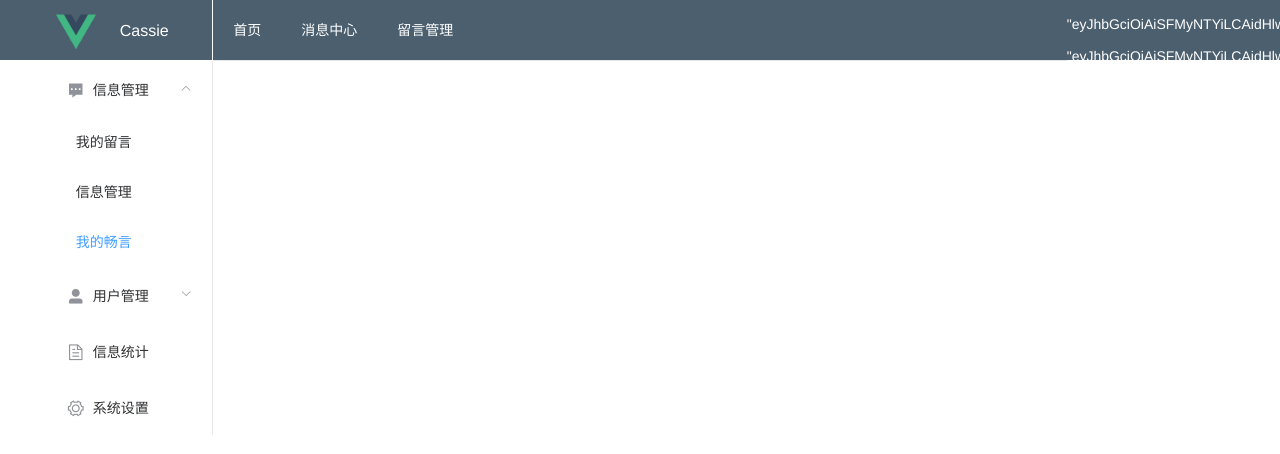
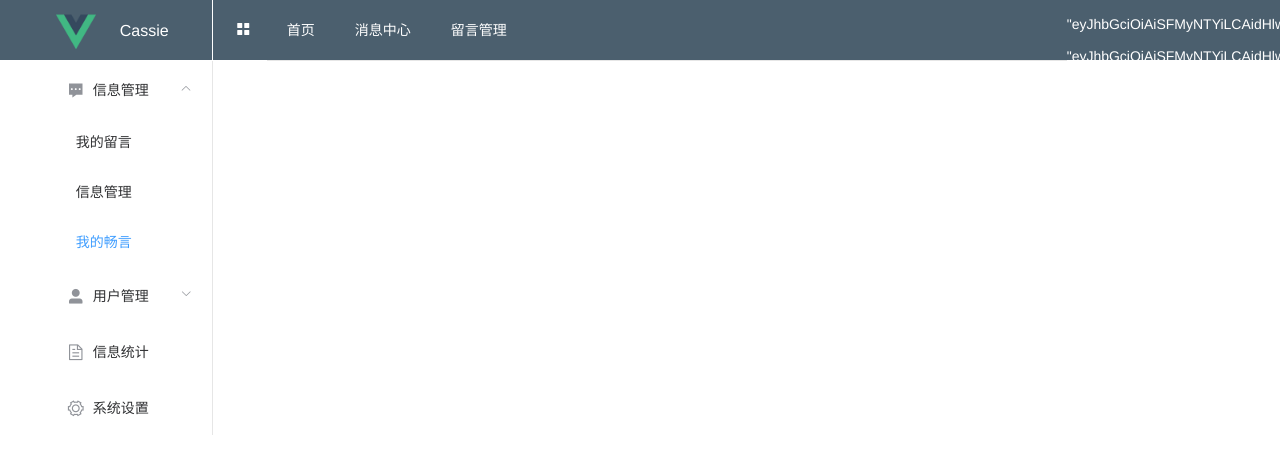
Before and after one commit to Howe94/employment, a Vue app: page /#/ in a window 1280 px wide. Shown: the top 454 px of the page. Built offline with nearby package versions, Linux system fonts and the light colour scheme; sample sign-in values are in the browser's storage.

Commit message:
second commit

```diff
--- a/package.json
+++ b/package.json
@@ -18,7 +18,8 @@
     "sass-loader": "^7.3.1",
     "vue": "^2.5.2",
     "vue-i18n": "^8.15.0",
-    "vue-router": "^3.0.1"
+    "vue-router": "^3.0.1",
+    "vuex": "^3.1.1"
   },
   "devDependencies": {
     "autoprefixer": "^7.1.2",
--- a/src/main.js
+++ b/src/main.js
@@ -5,6 +5,7 @@ import ElementUI from 'element-ui';
 import 'element-ui/lib/theme-chalk/index.css'
 import api from './http/index'
 import i18n from './i18n/index'
+import store from './store/index'
 
 Vue.config.productionTip = false
 Vue.use(ElementUI);
@@ -13,6 +14,7 @@ Vue.use(api)
 new Vue({
   el: '#app',
   i18n,
+  store,
   router,
   render: h => h(App)
 })
--- /dev/null
+++ b/src/store/index.js
@@ -0,0 +1,26 @@
+import Vue from 'vue'
+import vuex from 'vuex'
+
+Vue.use(vuex);
+import AppStore from './modules/AppStore.js';
+const store = new vuex.Store({
+    state: {
+        appName: "Cassie",  // 应用名称
+        collapse:false  // 导航栏收缩状态
+    },
+    getters: {
+        collapse(state){// 对应着上面state
+            return collapse;
+        }
+    },
+    mutations: {
+        collapse(state){  // 改变收缩状态
+            state.collapse = !state.collapse;
+        }
+    },
+    actions: {
+
+    }
+})
+
+export default store
--- /dev/null
+++ b/src/store/modules/AppStore.js
@@ -0,0 +1,19 @@
+export default {
+    state: {
+        // appName: "I like Kitty",  // 应用名称
+        collapse:true  // 导航栏收缩状态
+    },
+    getters: {
+        collapse(state){// 对应着上面state
+            return collapse;
+        }
+    },
+    mutations: {
+        collapse(state){  // 改变收缩状态
+            state.collapse = !state.collapse;
+        }
+    },
+    actions: {
+
+    }
+}
--- a/src/views/header/index.vue
+++ b/src/views/header/index.vue
@@ -1,9 +1,19 @@
 <template>
     <el-col :span="24" class="header">
-      <el-col :span="4" class="logo" :class="isCollapse?'logo-collapse-width':'logo-width'">
+      <!-- <el-col :span="4" class="logo" :class="this.$store.state.collapse?'menu-bar-collapse-width':'el-col-4'">
         <img :src="this.logo" /><span>{{isCollapse?sysName:sysName}}</span>
+      </el-col> -->
+      <div class="logo" :class="this.$store.state.collapse?'el-col-1':'el-col-4'">
+        <img :src="this.logo" /><span>{{this.$store.state.collapse?"":sysName}}</span>
+      </div>
+      <el-col :span="1">
+        <div class="tools" @click.prevent="collapse">
+            <i class="el-icon-menu"></i>
+        </div>
+					<!-- <i class="fa fa-align-justify"></i> -->
 	  </el-col>
-      <el-col :span="16">
+
+      <el-col :span="15">
         <div class="hearNavBar">
           <el-menu
             :default-active="activeIndex"
@@ -43,6 +53,7 @@
 <script>
 import axios from "axios";
 import mock from "@/mock/index.js";
+import store from "@/store/index.js"
 export default {
     data() {
         return {
@@ -54,8 +65,27 @@ export default {
         };
     },
 
-  methods: {},
+    methods: {
+        //折叠导航栏
+        collapse: function() {
+            this.$store.commit('collapse')
+            // this.isCollapse = !this.isCollapse;
+        },
+        //退出登录
+        logout: function() {
+        var _this = this;
+        this.$confirm("确认退出吗?", "提示", {
+            type: "warning"
+        })
+            .then(() => {
+            sessionStorage.removeItem("user");
+            this.$router.push("/login");
+            })
+            .catch(() => {});
+        }
+    },
     mounted() {
+        // this.sysName = this.$store.state.collapse+"1"
         this.sysName = "Cassie";
         this.logo = require("@/assets/logo.png");
         var user = sessionStorage.getItem("user");
@@ -64,8 +94,10 @@ export default {
             this.userAvatar = require("@/assets/userInfo.png");
         }
     }
+
 };
 </script>
+
 <style lang="scss" scoped>
     img {
     vertical-align: middle;
@@ -81,6 +113,17 @@ export default {
     .header{
         height: 61px;
         background-color: rgb(75, 95, 110);
+        .tools {
+            border-bottom: 1px solid #fff;
+            color: #fff;
+            padding-left: 10px;
+            padding-right: 10px;
+            text-align: center;
+            width: 40px;
+            height: 60px;
+            line-height: 60px;
+            cursor: pointer;
+        }
     }
     .logo {
         height: 61px;
@@ -93,7 +136,7 @@ export default {
         width: 100%;
         height: 100%;
         display: inline-block;
-        float: left;
+        // float: left;
         color: #000;
         }
     }
@@ -105,4 +148,10 @@ export default {
         border-radius: 10px;
         }
     }
+    .menu-bar-width {
+    width: 61px;
+    }
+    .menu-bar-collapse-width {
+    width: 30px;
+    }
 </style>
```
Also changed, not shown: 1 other file (tests, documents, lock files or other folders). Lines whose indentation alone changed are shown as unchanged.
